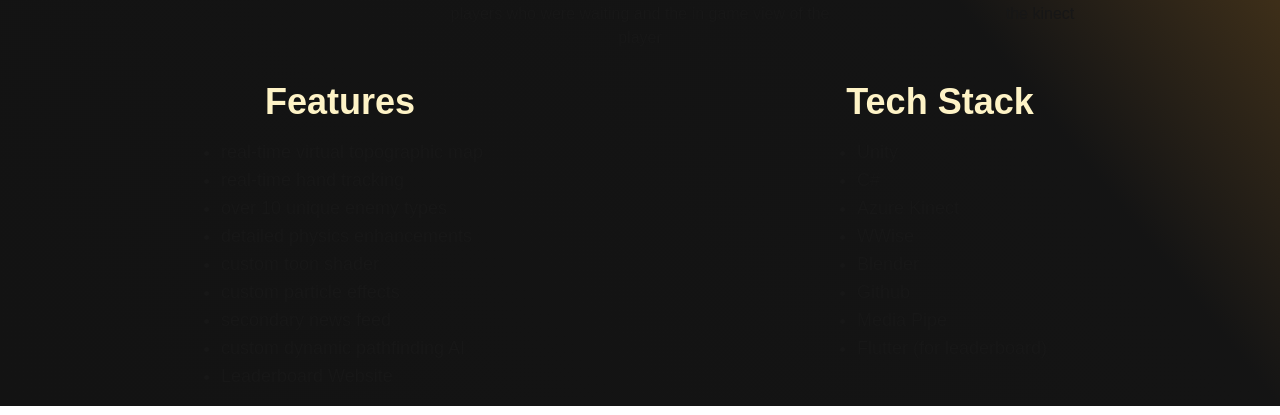
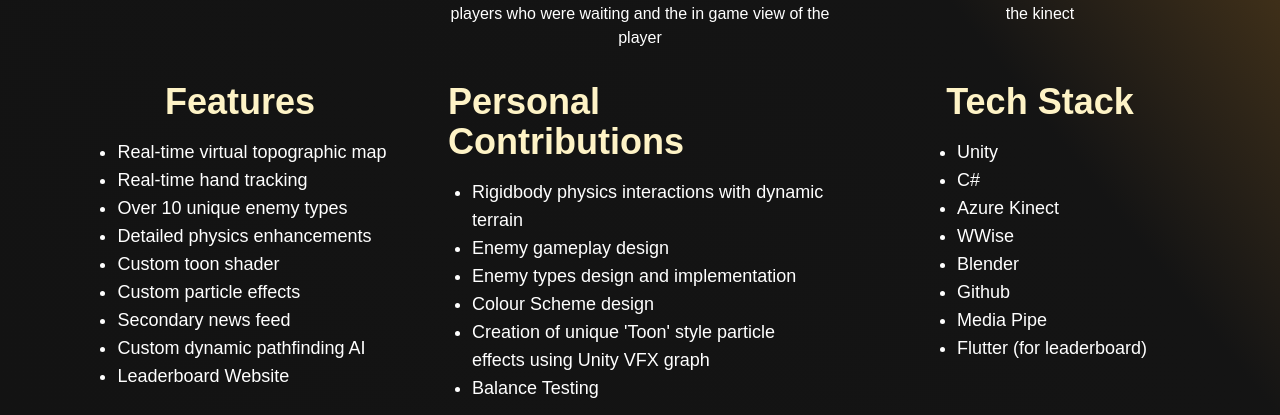
Before and after one commit to dw22682/Portfolio, a Next.js app: page /ProjectPages/ShiftingSands in a window 1280 px wide. Shown: the part 1197-1612 px from the top of the page. Built offline with nearby package versions, Linux system fonts and the light colour scheme.

Commit message:
few fixes

```diff
--- a/app/ProjectPages/ShiftingSands/page.tsx
+++ b/app/ProjectPages/ShiftingSands/page.tsx
@@ -12,7 +12,7 @@
               <h1 className='text-left lg:text-6xl text-4xl sm:text-5xl mb-4 font-extrabold px-10 sm:px-2'>
                 <span className='text-transparent bg-clip-text bg-gradient-to-r from-yellow-200 to-orange-400'>Shifting Sands </span>
               </h1>
-              <h2 className='text-left lg:text-5xl text-3xl sm:text-4xl mb-4 font-bold px-10 sm:px-2'>
+              <h2 className='text-white text-left lg:text-5xl text-3xl sm:text-4xl mb-4 font-bold px-10 sm:px-2'>
                 Worlds First AR game played with a Sandbox
               </h2>
             </div>
@@ -31,7 +31,7 @@
                 Abstract
               </h3>
               <div className='flex flex-row'>
-                <p className='w-1/2 mr-3 text-lg'>
+                <p className='w-1/2 mr-3 text-lg text-white'>
                   Shifting Sands is an augmented reality (AR) game that merges
                   the fun and exciting gameplay of tower defence games with the
                   nostalgic feeling of playing in a sandbox. This is bundled
@@ -47,7 +47,7 @@
                   team members: me, Harry Greentree, Bhagavath Achani, Peter Lillistone,
                   Finn Cooper and Sergi Lange-Soler.
                 </p>
-                <p className='w-1/2 ml-3 text-lg'>
+                <p className='w-1/2 ml-3 text-lg text-white'>
                   The game's core concept sees you as the player take on the role of a godlike
                   figure in a large-scale battle. Your goal is to defend your central 'Godly
                   Core' from waves of different enemies by physically manipulating the sand to
@@ -59,7 +59,7 @@
                 </p>
               </div>
             </div>
-            <div className='grid md:grid-cols-3'>
+            <div className='grid md:grid-cols-3 text-white'>
               <div className='flex flex-col text-center mt-4 mb-4'>
                 <Image
                   src="/Portfolio/images/ShiftingSands/gd2.jpg"
@@ -98,38 +98,64 @@
                 </p>
                 </div>
             </div>
-            <div className='grid md:grid-cols-2'>
+            <div className='grid md:grid-cols-3 text-white'>
               <div className='flex flex-col mr-2 ml-2 text-left items-center'>
                 <h3 className='text-4xl font-bold text-amber-100 mb-4 mt-4'>
                   Features
                 </h3>
                 <ul className='list-disc pl-6 text-lg'>
                   <li>
-                    real-time virtual topographic map
+                    Real-time virtual topographic map
                   </li>
                   <li>
-                    real-time hand tracking
+                    Real-time hand tracking
                   </li>
                   <li>
-                    over 10 unique enemy types
+                    Over 10 unique enemy types
                   </li>
                   <li>
-                    detailed physics enhancements
+                    Detailed physics enhancements
                   </li>
                   <li>
-                    custom toon shader
+                    Custom toon shader
                   </li>
                   <li>
-                    custom particle effects
+                    Custom particle effects
                   </li>
                   <li>
-                    secondary news feed
+                    Secondary news feed
                   </li>
                   <li>
-                    custom dynamic pathfinding AI
+                    Custom dynamic pathfinding AI
                   </li>
                   <li>
                     Leaderboard Website
+                  </li>
+                </ul>
+              </div>
+
+              <div className='flex flex-col mr-2 ml-2 text-left items-center'>
+                <h3 className='text-4xl font-bold text-amber-100 mb-4 mt-4'>
+                  Personal Contributions
+                </h3>
+                <ul className='list-disc pl-6 text-lg'>
+                  <li>
+                    Rigidbody physics interactions with dynamic terrain
+                  </li>
+                  <li>
+                    Enemy gameplay design
+                  </li>
+                  <li>
+                    Enemy types design and implementation
+                  </li>
+                  <li>
+                    Colour Scheme design
+                  </li>
+                  <li>
+                    Creation of unique 'Toon' style particle effects using Unity VFX graph
+                  </li>
+                  <li>
+                    Balance Testing
                   </li>
                 </ul>
               </div>
--- a/app/components/AboutSection.tsx
+++ b/app/components/AboutSection.tsx
@@ -2,6 +2,7 @@
 import React, { useTransition, useState, useEffect } from 'react'
 import Image from "next/image"
 import AboutTab from './AboutTab';
+import { title } from 'process';
 
 const TAB_DATA = [
     {
@@ -30,6 +31,16 @@
                 <li>On track for a 1st class M-eng</li>
                     in Computer Science from
                     University of Bristol
+            </ul>
+        )
+    },
+    {
+        title: "Awards",
+        id: "awards",
+        content: (
+            <ul className='list-disc pl-6'>
+                <li>2024 BrisHack "Best Wearable Tech" Award *team of 5*</li>
+                <li>2024 UoB CSS GameJam "People's Choice" Award *team of 6*</li>
             </ul>
         )
     }
@@ -70,7 +81,7 @@
                 <p className='text-base md:text-lg text-white'>I am a Computer Science student at University of Bristol
                     with a passion in Software Development and Game Design.
                     I have experience working with many languages such as
-                    c, c++, java, python, Go as well as web development
+                    C, C++, Java, Python, Go as well as web development
                     tech stacks such as React, Next.js, CSS and HTML.
                     I also have experience making games with the Unity engine.
                 </p>
@@ -80,6 +91,9 @@
                     </AboutTab>
                     <AboutTab selectTab={() => handleTabChange("education")} active={tab === "education"}>
                         Education
+                    </AboutTab>
+                    <AboutTab selectTab={() => handleTabChange("awards")} active={tab === "awards"}>
+                        Awards
                     </AboutTab>
                 </div>
                 <div className='mt-8'>
```
